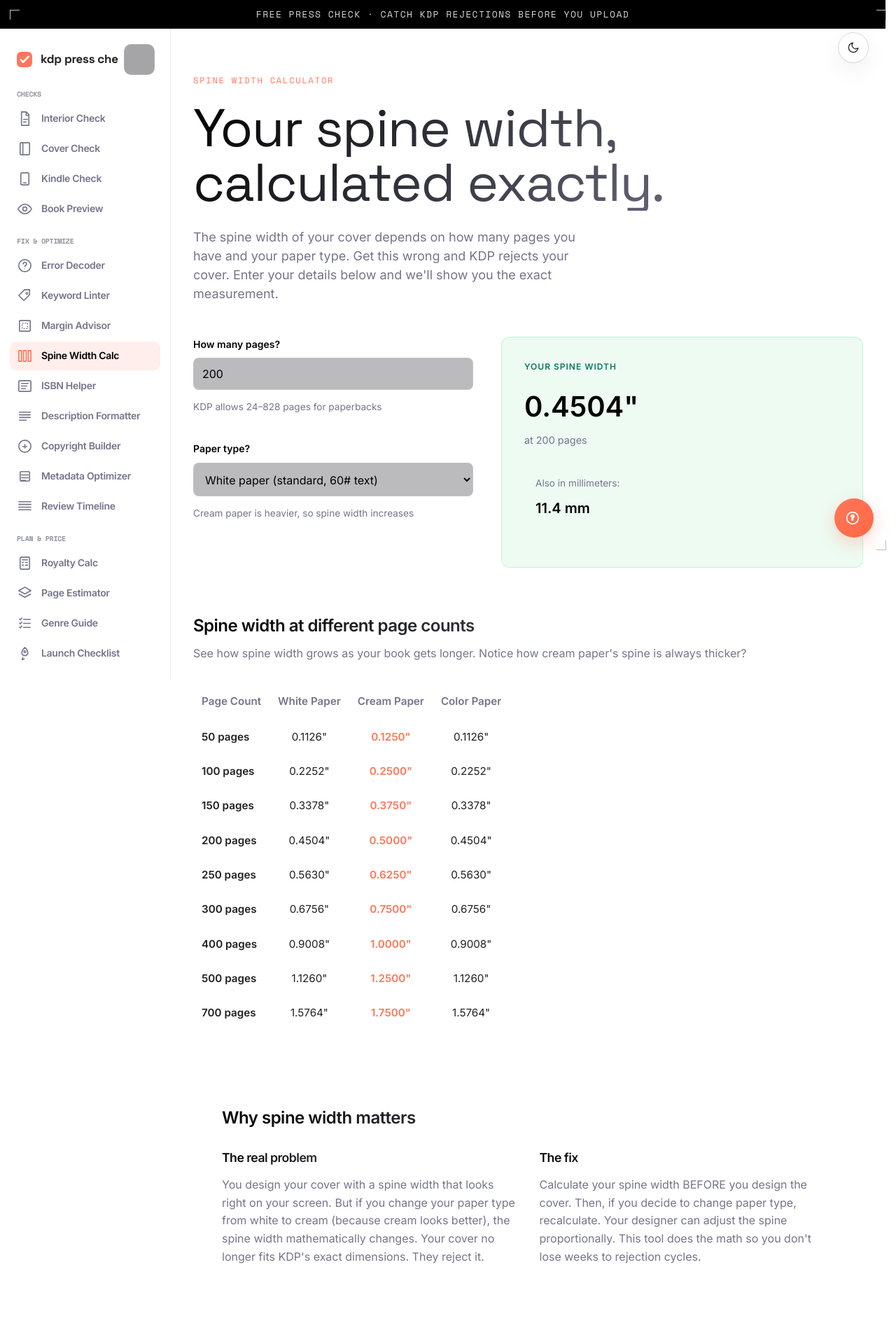
After one commit to Cyrus-Rocky/kdp-press-check, a Flask app: page /spine-width-calculator in a window 1280 px wide. The commit adds this page. Shown: the top 1920 px of the page at 70% size. Run offline with Flask 3, Linux system fonts and the light colour scheme; some libraries are stand-ins or nearby versions.

Commit message:
Remove Article to EPUB & build Spine Width Calculator
Changes:
- Deleted article_to_epub.html (feature was incomplete)
- Removed /article-to-epub and /article-convert routes
- Removed Article to EPUB section from homepage

NEW TOOL: Spine Width Calculator
- Calculate exact spine width based on page count & paper type
- Show spine in inches and millimeters
- Comparison table showing width at different page counts
- Warning for books under 130 pages (text unreadable on thin spine)
- Interactive real-time calculation
- Uses official KDP spine width formula

Impact: Authors won't lose projects due to spine width miscalculation
when changing paper types or page counts.

Co-Authored-By: Claude Haiku 4.5 <noreply@anthropic.com>

```diff
--- a/app.py
+++ b/app.py
@@ -52,7 +52,7 @@ SITE_URL = os.environ.get("SITE_URL", "https://kdp-press-check.onrender.com").rs
 # Every GET page, for the sitemap.
 SITEMAP_ENDPOINTS = [
     "index", "cover_index", "kindle_index", "preview_index", "error_decoder",
-    "keyword_linter", "margin_advisor", "isbn_helper", "description_formatter", "copyright_builder",
+    "keyword_linter", "margin_advisor", "spine_width_calculator", "isbn_helper", "description_formatter", "copyright_builder",
     "metadata_optimizer", "review_timeline", "royalty_calculator", "print_cost_index",
     "estimate_pages_index", "genre_checklist", "launch_checklist",
     "templates_page", "problem_solvers",
@@ -159,19 +159,6 @@ def health():
 @app.route("/", methods=["GET"])
 def index():
     return render_template("index.html", active_mode="interior")
-
-
-@app.route("/article-to-epub", methods=["GET"])
-def article_to_epub():
-    """Article to EPUB converter (coming soon / freemium product)"""
-    return render_template("article_to_epub.html", active_mode="article")
-
-
-@app.route("/article-convert", methods=["POST"])
-def article_convert():
-    """Article to EPUB conversion endpoint (coming soon)"""
-    flash("Article to EPUB converter coming soon! Free tier: 3 conversions/month.")
-    return redirect(url_for("article_to_epub"))
 
 
 @app.route("/check", methods=["POST"])
@@ -440,6 +427,11 @@ def keyword_linter():
 @app.route("/margin-advisor", methods=["GET"])
 def margin_advisor():
     return render_template("margin_advisor.html", active_mode="margins")
+
+
+@app.route("/spine-width-calculator", methods=["GET"])
+def spine_width_calculator():
+    return render_template("spine_width_calculator.html", active_mode="spine")
 
 
 @app.route("/isbn-helper", methods=["GET"])
--- a/templates/base.html
+++ b/templates/base.html
@@ -132,6 +132,10 @@
         <a href="{{ url_for('margin_advisor') }}" class="side-link {{ 'is-active' if active_mode == 'margins' else '' }}">
           <svg viewBox="0 0 24 24" fill="none" aria-hidden="true"><rect x="4" y="4" width="16" height="16" rx="1" stroke="currentColor" stroke-width="1.7"/><rect x="8" y="8" width="8" height="8" stroke="currentColor" stroke-width="1.4" stroke-dasharray="2 2"/></svg>
           <span class="sidebar-label">Margin Advisor</span>
+        </a>
+        <a href="{{ url_for('spine_width_calculator') }}" class="side-link {{ 'is-active' if active_mode == 'spine' else '' }}">
+          <svg viewBox="0 0 24 24" fill="none" aria-hidden="true"><path d="M3 4h4v16H3zM10 4h4v16h-4zM17 4h4v16h-4z" stroke="currentColor" stroke-width="1.7" stroke-linejoin="round"/></svg>
+          <span class="sidebar-label">Spine Width Calc</span>
         </a>
         <a href="{{ url_for('isbn_helper') }}" class="side-link {{ 'is-active' if active_mode == 'isbn' else '' }}">
           <svg viewBox="0 0 24 24" fill="none" aria-hidden="true"><rect x="3" y="4" width="18" height="16" rx="1.5" stroke="currentColor" stroke-width="1.7"/><path d="M7 8h10M7 12h8M7 16h6" stroke="currentColor" stroke-width="1.6" stroke-linecap="round"/></svg>
--- /dev/null
+++ b/templates/spine_width_calculator.html
@@ -0,0 +1,163 @@
+{% extends "base.html" %}
+{% block title %}Spine Width Calculator - Exact measurements for your KDP cover{% endblock %}
+{% block meta_description %}Calculate the exact spine width your book needs based on page count and paper type. KDP's spine width formula depends on paper thickness - get it wrong and your cover gets rejected.{% endblock %}
+{% block content %}
+
+<section class="hero-single">
+  <div class="eyebrow">Spine width calculator</div>
+  <h1 class="hero-display">Your spine width, calculated exactly.</h1>
+  <p class="hero-lead">The spine width of your cover depends on how many pages you have and your paper type. Get this wrong and KDP rejects your cover. Enter your details below and we'll show you the exact measurement.</p>
+
+  <div class="layout-two-column" style="gap: 40px;">
+    {# Left column: Inputs #}
+    <div>
+      <div class="form-group">
+        <label for="spine-pages">How many pages?</label>
+        <input type="number" id="spine-pages" min="24" max="828" value="200" style="width: 100%; padding: 12px; border: 1.5px solid rgba(240, 240, 243, 0.15); border-radius: 8px; background: rgba(31, 31, 38, 0.3); color: var(--pc-strong); font-size: 1rem;">
+        <p style="font-size: 0.85rem; color: var(--pc-muted); margin-top: 6px;">KDP allows 24–828 pages for paperbacks</p>
+      </div>
+
+      <div class="form-group" style="margin-top: 24px;">
+        <label for="spine-paper">Paper type?</label>
+        <select id="spine-paper" style="width: 100%; padding: 12px; border: 1.5px solid rgba(240, 240, 243, 0.15); border-radius: 8px; background: rgba(31, 31, 38, 0.3); color: var(--pc-strong); font-size: 1rem;">
+          <option value="white">White paper (standard, 60# text)</option>
+          <option value="cream">Cream paper (heavier, 60# text)</option>
+          <option value="color">Premium color paper (60# text)</option>
+        </select>
+        <p style="font-size: 0.85rem; color: var(--pc-muted); margin-top: 6px;">Cream paper is heavier, so spine width increases</p>
+      </div>
+    </div>
+
+    {# Right column: Results #}
+    <div>
+      <div style="background: rgba(34, 197, 94, 0.08); border: 1.5px solid rgba(34, 197, 94, 0.2); border-radius: 12px; padding: 32px;">
+        <div style="font-size: 0.75rem; font-weight: 700; letter-spacing: 1px; color: var(--pc-ok); text-transform: uppercase; margin-bottom: 16px;">Your spine width</div>
+
+        <div style="margin-bottom: 24px;">
+          <div style="font-size: 2.5rem; font-weight: 700; color: var(--pc-strong); margin-bottom: 4px;" id="spine-result-in">0.45"</div>
+          <div style="font-size: 0.9rem; color: var(--pc-muted);">at <span id="spine-result-pages">200</span> pages</div>
+        </div>
+
+        <div style="background: rgba(240, 240, 243, 0.05); border-radius: 8px; padding: 16px; margin-bottom: 20px;">
+          <div style="font-size: 0.85rem; color: var(--pc-muted); margin-bottom: 8px;">Also in millimeters:</div>
+          <div style="font-size: 1.25rem; font-weight: 600; color: var(--pc-strong);" id="spine-result-mm">11.4 mm</div>
+        </div>
+
+        <div id="spine-warning" style="background: rgba(249, 115, 22, 0.1); border: 1.5px solid rgba(249, 115, 22, 0.2); border-radius: 8px; padding: 12px; display: none;">
+          <p style="font-size: 0.9rem; color: var(--pc-strong); margin: 0;">⚠️ Don't print text on the spine</p>
+          <p style="font-size: 0.85rem; color: var(--pc-muted); margin: 4px 0 0 0;">With fewer than 130 pages, the spine is too thin for readable text. Keep it blank or use background art only.</p>
+        </div>
+      </div>
+    </div>
+  </div>
+</section>
+
+{# Comparison Table #}
+<section style="margin-top: 64px;">
+  <div style="margin-bottom: 32px;">
+    <h2 style="margin: 0 0 8px 0; font-size: 1.5rem; font-weight: 700;">Spine width at different page counts</h2>
+    <p style="margin: 0; color: var(--pc-muted);">See how spine width grows as your book gets longer. Notice how cream paper's spine is always thicker?</p>
+  </div>
+
+  <div style="overflow-x: auto;">
+    <table style="width: 100%; border-collapse: collapse; font-size: 0.95rem;">
+      <thead>
+        <tr style="border-bottom: 2px solid rgba(240, 240, 243, 0.1);">
+          <th style="text-align: left; padding: 12px; color: var(--pc-muted); font-weight: 600;">Page Count</th>
+          <th style="text-align: center; padding: 12px; color: var(--pc-muted); font-weight: 600;">White Paper</th>
+          <th style="text-align: center; padding: 12px; color: var(--pc-muted); font-weight: 600;">Cream Paper</th>
+          <th style="text-align: center; padding: 12px; color: var(--pc-muted); font-weight: 600;">Color Paper</th>
+        </tr>
+      </thead>
+      <tbody id="spine-comparison-table">
+        <!-- Populated by JavaScript -->
+      </tbody>
+    </table>
+  </div>
+</section>
+
+{# Why It Matters #}
+<section style="margin-top: 64px; background: rgba(240, 240, 243, 0.03); border: 1.5px solid rgba(240, 240, 243, 0.1); border-radius: 12px; padding: 40px;">
+  <h2 style="margin: 0 0 24px 0; font-size: 1.5rem; font-weight: 700;">Why spine width matters</h2>
+
+  <div style="display: grid; grid-template-columns: 1fr 1fr; gap: 32px;">
+    <div>
+      <h3 style="margin: 0 0 12px 0; font-size: 1.1rem; font-weight: 700;">The real problem</h3>
+      <p style="margin: 0; color: var(--pc-muted); line-height: 1.6;">You design your cover with a spine width that looks right on your screen. But if you change your paper type from white to cream (because cream looks better), the spine width mathematically changes. Your cover no longer fits KDP's exact dimensions. They reject it.</p>
+    </div>
+
+    <div>
+      <h3 style="margin: 0 0 12px 0; font-size: 1.1rem; font-weight: 700;">The fix</h3>
+      <p style="margin: 0; color: var(--pc-muted); line-height: 1.6;">Calculate your spine width BEFORE you design the cover. Then, if you decide to change paper type, recalculate. Your designer can adjust the spine proportionally. This tool does the math so you don't lose weeks to rejection cycles.</p>
+    </div>
+  </div>
+</section>
+
+<script>
+const SPINE_PER_PAGE = {
+  white: 0.002252,
+  cream: 0.0025,
+  color: 0.002252
+};
+
+const PAPER_LABELS = {
+  white: "White Paper",
+  cream: "Cream Paper",
+  color: "Premium Color Paper"
+};
+
+function update() {
+  const pages = parseInt(document.getElementById("spine-pages").value, 10) || 200;
+  const paper = document.getElementById("spine-paper").value;
+
+  const spineInches = (pages * SPINE_PER_PAGE[paper]).toFixed(4);
+  const spineMm = (parseFloat(spineInches) * 25.4).toFixed(1);
+
+  document.getElementById("spine-result-in").textContent = spineInches + '"';
+  document.getElementById("spine-result-pages").textContent = pages.toLocaleString();
+  document.getElementById("spine-result-mm").textContent = spineMm + " mm";
+
+  // Show warning for small page counts
+  if (pages < 130) {
+    document.getElementById("spine-warning").style.display = "block";
+  } else {
+    document.getElementById("spine-warning").style.display = "none";
+  }
+
+  // Update comparison table
+  updateComparisonTable();
+}
+
+function updateComparisonTable() {
+  const table = document.getElementById("spine-comparison-table");
+  table.innerHTML = "";
+
+  const pageCounts = [50, 100, 150, 200, 250, 300, 400, 500, 700];
+
+  pageCounts.forEach(pc => {
+    const row = document.createElement("tr");
+    row.style.borderBottom = "1px solid rgba(240, 240, 243, 0.1)";
+
+    const whiteSpine = (pc * SPINE_PER_PAGE.white).toFixed(4);
+    const creamSpine = (pc * SPINE_PER_PAGE.cream).toFixed(4);
+    const colorSpine = (pc * SPINE_PER_PAGE.color).toFixed(4);
+
+    row.innerHTML = `
+      <td style="padding: 12px; font-weight: 600;">${pc} pages</td>
+      <td style="text-align: center; padding: 12px;">${whiteSpine}"</td>
+      <td style="text-align: center; padding: 12px; color: var(--pc-coral); font-weight: 600;">${creamSpine}"</td>
+      <td style="text-align: center; padding: 12px;">${colorSpine}"</td>
+    `;
+    table.appendChild(row);
+  });
+}
+
+// Event listeners
+document.getElementById("spine-pages").addEventListener("input", update);
+document.getElementById("spine-paper").addEventListener("change", update);
+
+// Initial render
+update();
+</script>
+
+{% endblock %}
```
Also changed, not shown: templates/article_to_epub.html (deleted, +0 -90 lines), templates/index.html (+0 -13 lines).
